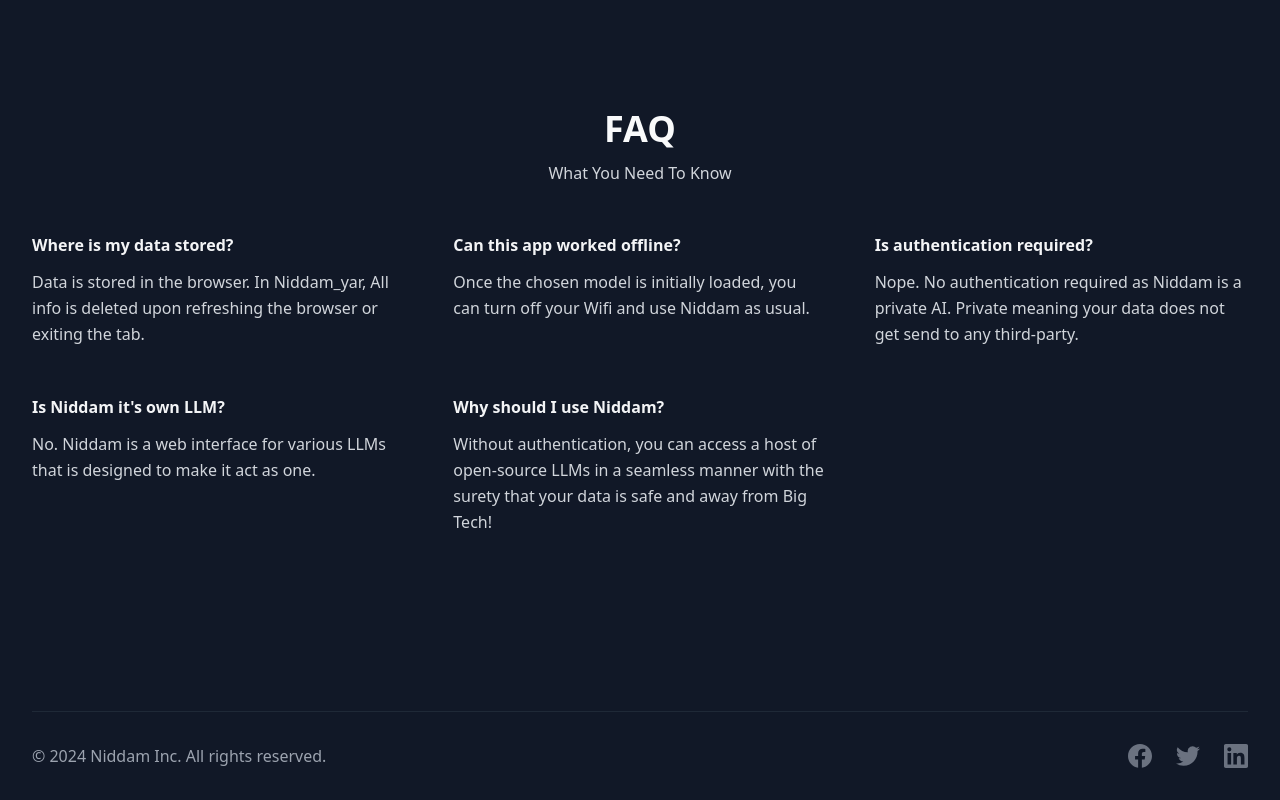
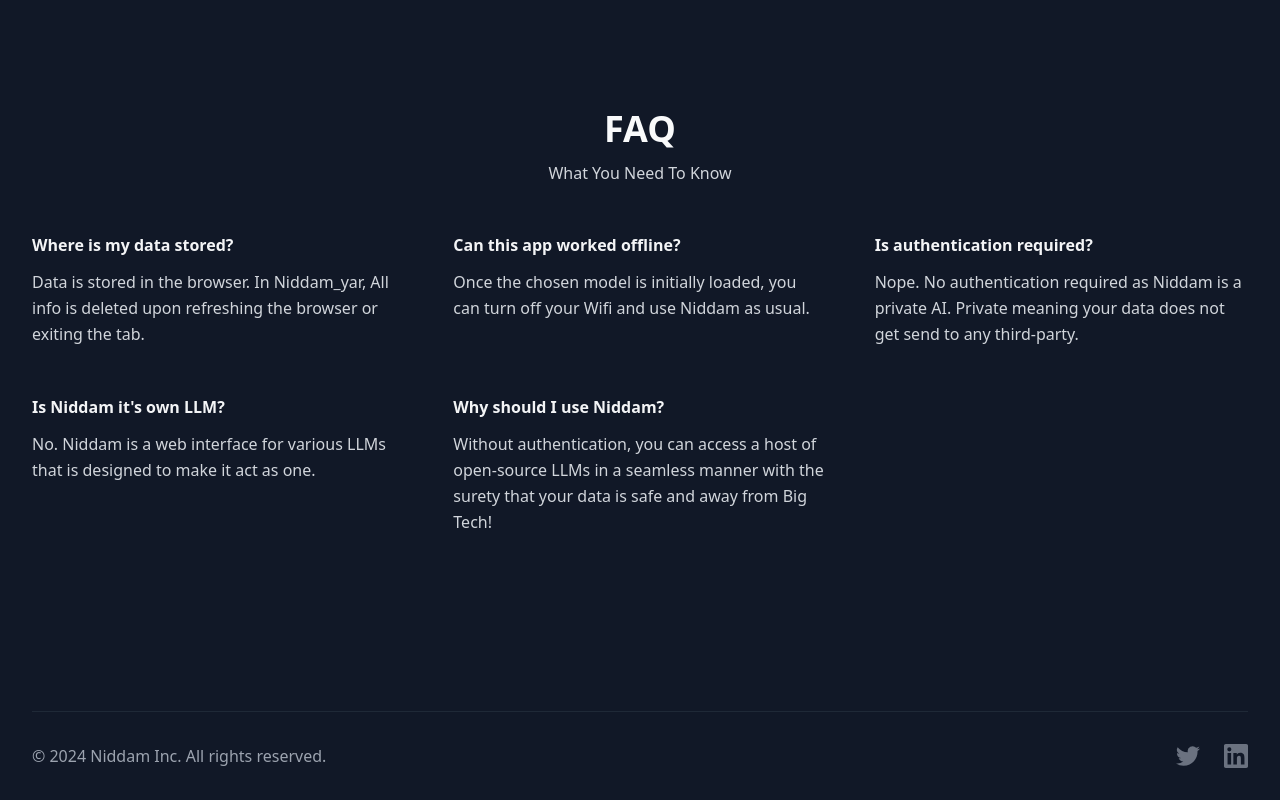
Before and after one commit to ydideh810/nidmail, a Next.js app: page / in a window 1280 px wide. Shown: the part 3068-3868 px from the top of the page. Built offline with nearby package versions, Linux system fonts and the light colour scheme.

Commit message:
Update Footer.jsx

```diff
--- a/components/ui/Footer/Footer.jsx
+++ b/components/ui/Footer/Footer.jsx
@@ -6,13 +6,10 @@ const Footer = () => {
                 <div className="mt-10 py-8 border-t border-gray-800 items-center justify-between sm:flex">
                     <p className="text-gray-400 text-center">© 2024 Niddam Inc. All rights reserved.</p>
                     <div className="flex items-center justify-center gap-x-6 text-gray-500 mt-6 sm:mt-0">
-                        <a href="/" target="_blank" aria-label="social media">
-                            <svg className="w-6 h-6 hover:text-gray-200 duration-150" fill="none" viewBox="0 0 48 48"><g clip-path="url(#a)"><path fill="currentColor" d="M48 24C48 10.745 37.255 0 24 0S0 10.745 0 24c0 11.979 8.776 21.908 20.25 23.708v-16.77h-6.094V24h6.094v-5.288c0-6.014 3.583-9.337 9.065-9.337 2.625 0 5.372.469 5.372.469v5.906h-3.026c-2.981 0-3.911 1.85-3.911 3.75V24h6.656l-1.064 6.938H27.75v16.77C39.224 45.908 48 35.978 48 24z" /></g><defs><clipPath id="a"><path fill="currentColor" d="M0 0h48v48H0z" /></clipPath></defs></svg>
-                        </a>
-                        <a href="/" target="_blank" aria-label="social media">
+                        <a href="https://x.com/niddam_ai" target="_blank" aria-label="social media">
                             <svg className="w-6 h-6 hover:text-gray-200 duration-150" fill="none" viewBox="0 0 48 48"><g clip-path="url(#clip0_17_80)"><path fill="currentColor" d="M15.1 43.5c18.11 0 28.017-15.006 28.017-28.016 0-.422-.01-.853-.029-1.275A19.998 19.998 0 0048 9.11c-1.795.798-3.7 1.32-5.652 1.546a9.9 9.9 0 004.33-5.445 19.794 19.794 0 01-6.251 2.39 9.86 9.86 0 00-16.788 8.979A27.97 27.97 0 013.346 6.299 9.859 9.859 0 006.393 19.44a9.86 9.86 0 01-4.462-1.228v.122a9.844 9.844 0 007.901 9.656 9.788 9.788 0 01-4.442.169 9.867 9.867 0 009.195 6.843A19.75 19.75 0 010 39.078 27.937 27.937 0 0015.1 43.5z" /></g><defs><clipPath id="clip0_17_80"><path fill="currentColor" d="M0 0h48v48H0z" /></clipPath></defs></svg>
                         </a>
-                        <a href="/" target="_blank" aria-label="social media">
+                        <a href="https://www.linkedin.com/in/yonis-dideh-33a904181/" target="_blank" aria-label="social media">
                             <svg className="w-6 h-6 hover:text-gray-200 duration-150" fill="none" viewBox="0 0 48 48"><g clip-path="url(#clip0_17_68)"><path fill="currentColor" d="M44.447 0H3.544C1.584 0 0 1.547 0 3.46V44.53C0 46.444 1.584 48 3.544 48h40.903C46.407 48 48 46.444 48 44.54V3.46C48 1.546 46.406 0 44.447 0zM14.24 40.903H7.116V17.991h7.125v22.912zM10.678 14.87a4.127 4.127 0 01-4.134-4.125 4.127 4.127 0 014.134-4.125 4.125 4.125 0 010 8.25zm30.225 26.034h-7.115V29.766c0-2.653-.047-6.075-3.704-6.075-3.703 0-4.265 2.896-4.265 5.887v11.325h-7.107V17.991h6.826v3.13h.093c.947-1.8 3.272-3.702 6.731-3.702 7.21 0 8.541 4.744 8.541 10.912v12.572z" /></g><defs><clipPath id="clip0_17_68"><path fill="currentColor" d="M0 0h48v48H0z" /></clipPath></defs></svg>
                         </a>
                     </div>
```
